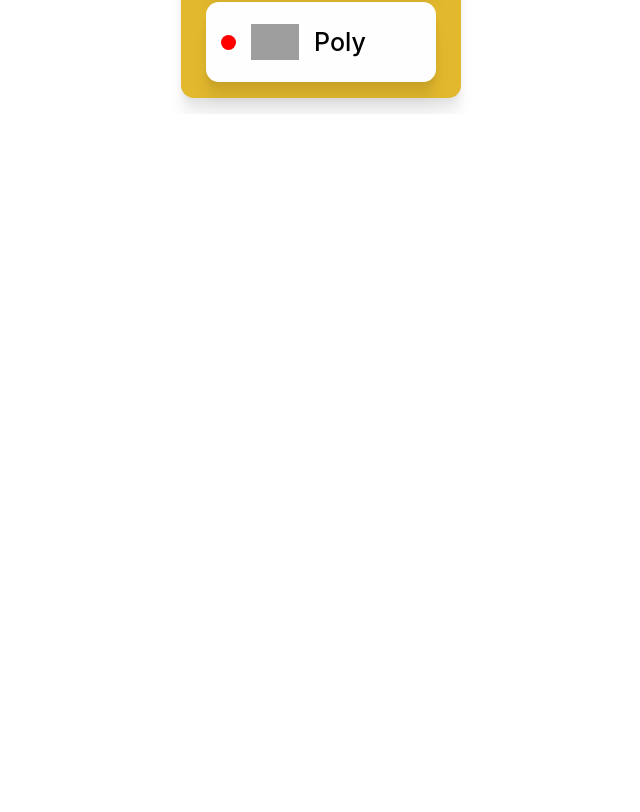
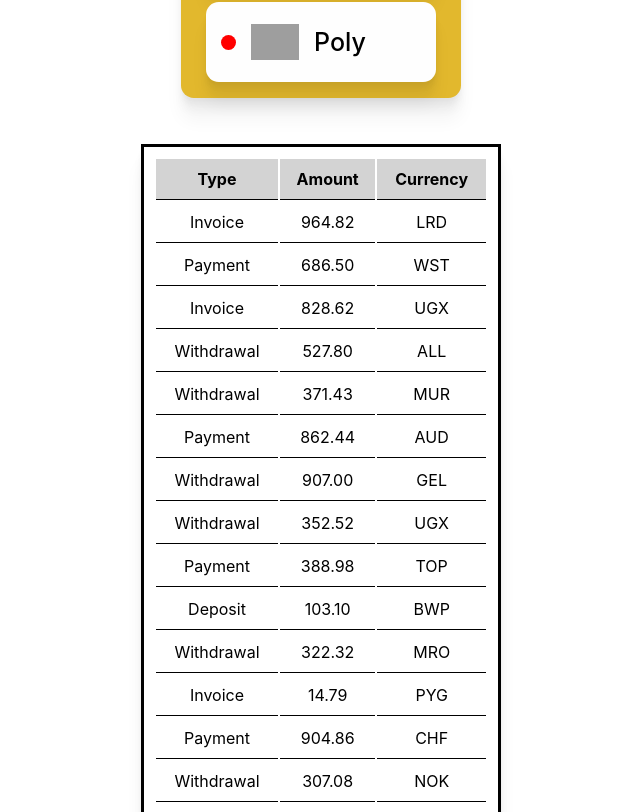
Before and after one commit to INRGI/goit-react-hw-01-components, a React (Create React App) app: page / in a window 1280 px wide. Shown: the part 948-1760 px from the top of the page, without its empty margins (319-959 px from the left). Before the commit the page ends 1062 px from the top, so only its background shows below. Built offline with nearby package versions, Linux system fonts and the light colour scheme; grey boxes are pictures that could not be loaded.

Commit message:
add TransactionHistory

```diff
--- a/src/components/App/App.jsx
+++ b/src/components/App/App.jsx
@@ -1,10 +1,12 @@
 import user from '../../data/user.json';
 import data from '../../data/data.json'
 import friends from '../../data/friends.json'
+import transaction from '../../data/transactions.json'
 import Profile from '../Profile/Profile';
 import Statictics from 'components/Statistics/Statistics';
 import FriendList from 'components/FriendList/FriendList';
 import { Container } from './App.styled';
+import TransactionHistory from 'components/TransactionHistory/TransactionHistory';
 
 export const App = () => {
   return (
@@ -18,6 +20,7 @@ export const App = () => {
       />
       <Statictics title="Upload Stats" stats={data} />
       <FriendList friends={friends} />
+      <TransactionHistory items={transaction} />
     </Container>
 
 )};
--- a/src/components/TransactionHistory/TransactionHistory.jsx
+++ b/src/components/TransactionHistory/TransactionHistory.jsx
@@ -0,0 +1,39 @@
+import PropTypes from 'prop-types';
+import { TranstactionHistoryTable } from './TransactionHistory.styled';
+
+const TransactionHistory = ({items}) => {
+    return (
+        <TranstactionHistoryTable>
+            <thead>
+                <tr>
+                <th>Type</th>
+                <th>Amount</th>
+                <th>Currency</th>
+                </tr>
+            </thead>
+
+            <tbody>
+                {items.map(({id, type, amount, currency}) => (
+                    <tr key={id}>
+                        <td>{type}</td>
+                        <td>{amount}</td>
+                        <td>{currency}</td>
+                    </tr>
+                ))}
+            </tbody>
+            </TranstactionHistoryTable>
+    );
+};
+
+TransactionHistory.propTypes = {
+    items: PropTypes.arrayOf(
+        PropTypes.shape({
+            id: PropTypes.string.isRequired,
+            type: PropTypes.string.isRequired,
+            amount: PropTypes.string.isRequired,
+            currency: PropTypes.string.isRequired,
+        }).isRequired,
+    ).isRequired,
+};
+
+export default TransactionHistory;
--- a/src/components/TransactionHistory/TransactionHistory.styled.jsx
+++ b/src/components/TransactionHistory/TransactionHistory.styled.jsx
@@ -0,0 +1,37 @@
+import styled from '@emotion/styled';
+
+export const TranstactionHistoryTable = styled.table`
+    border: 3px solid black;
+    width: 360px;
+    padding: 10px;
+    box-shadow: 0 2.8px 2.2px rgba(0, 0, 0, 0.02),
+    0 6.7px 5.3px rgba(0, 0, 0, 0.028), 0 12.5px 10px rgba(0, 0, 0, 0.035),
+    0 22.3px 17.9px rgba(0, 0, 0, 0.042);
+    margin-bottom: 20px;
+
+    th,
+    td {
+        padding: 10px;
+        text-align: center;
+        border-bottom: 1px solid black;
+        transition: 0.5s ease-in-out;
+    }
+
+    th {
+        font-weight: bold;
+        background-color: lightgray;
+    }
+
+    td{
+        text-transform: capitalize;
+    }
+
+    tr:last-of-type td {
+    border-bottom: none;
+    }
+
+    td:hover,
+    td:hover{
+        background-color: lightblue;
+    }
+`;
```
